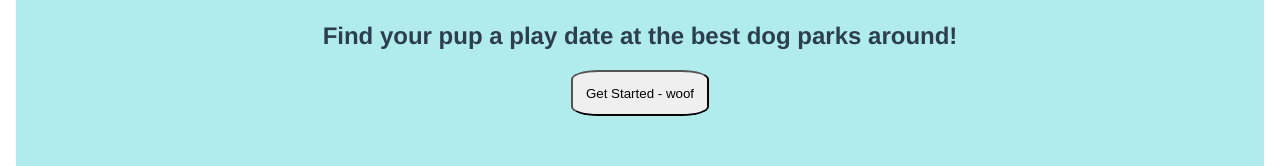
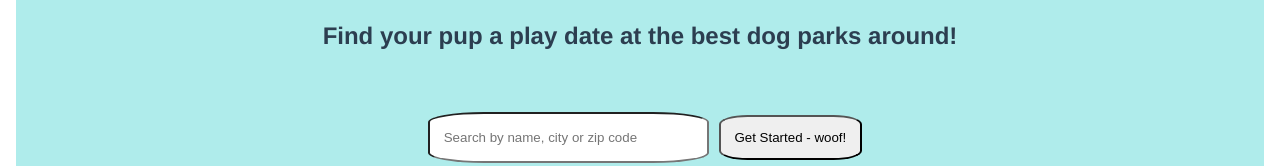
Before and after one commit to the-bone-yard/frontend, a Vue app: page /#/ in a window 1280 px wide. Shown: the part 375-541 px from the top of the page. Built offline with nearby package versions, Linux system fonts and the light colour scheme; no server answers.

Commit message:
Remove unnecessary comments and Get Started button

```diff
--- a/src/views/TheHome.vue
+++ b/src/views/TheHome.vue
@@ -6,9 +6,7 @@
       src="https://encrypted-tbn0.gstatic.com/images?q=tbn:ANd9GcSrnUwJ9xC5z-HtpYQZc3jHYJfcMtQUf8qzVg&usqp=CAU"
     />
     <h2>Find your pup a play date at the best dog parks around!</h2>
-    <button class="button-get-started">Get Started - woof</button>
     <FindPark />
-    <!-- onClick - take user to search component, TBD -->
   </section>
 </template>
 
```
